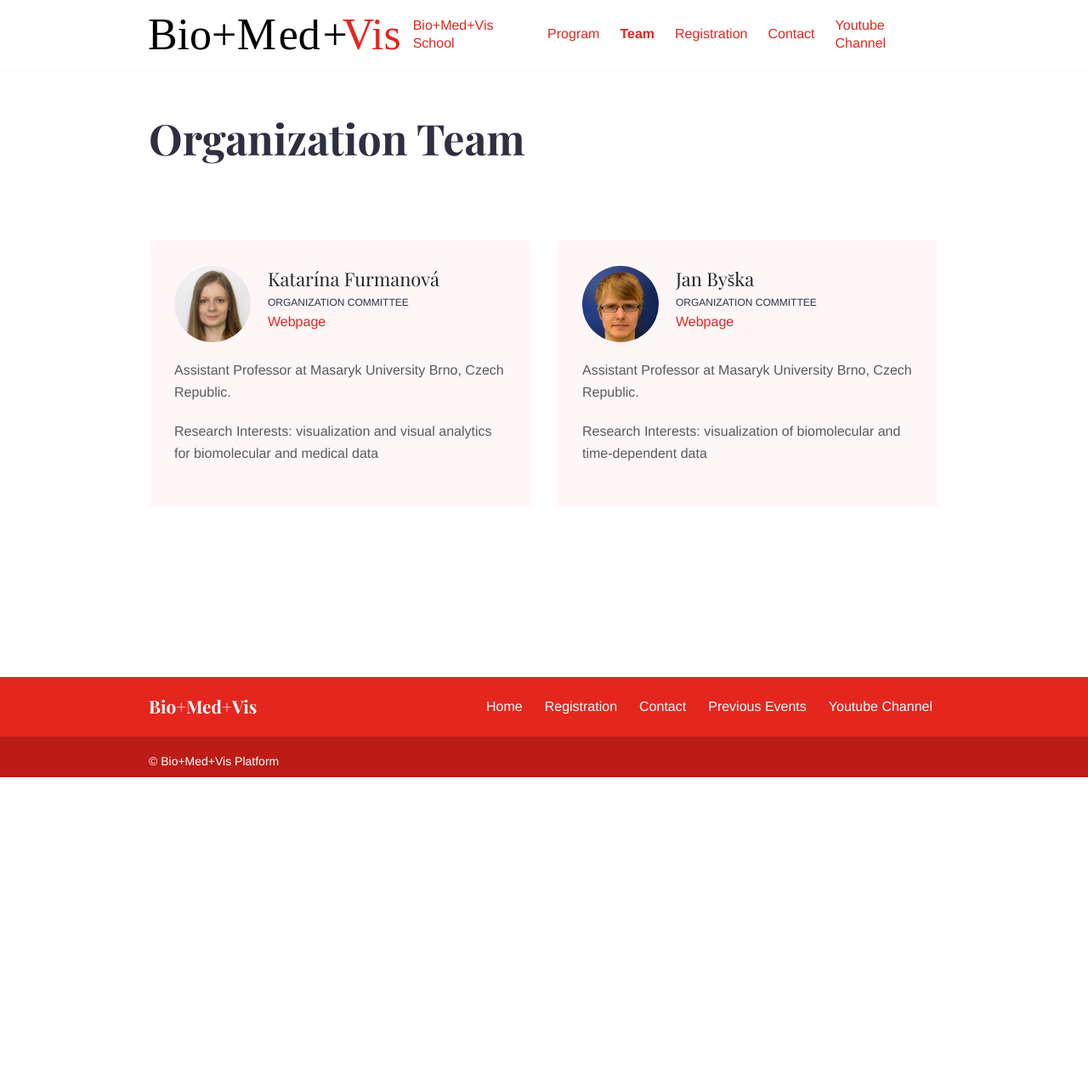
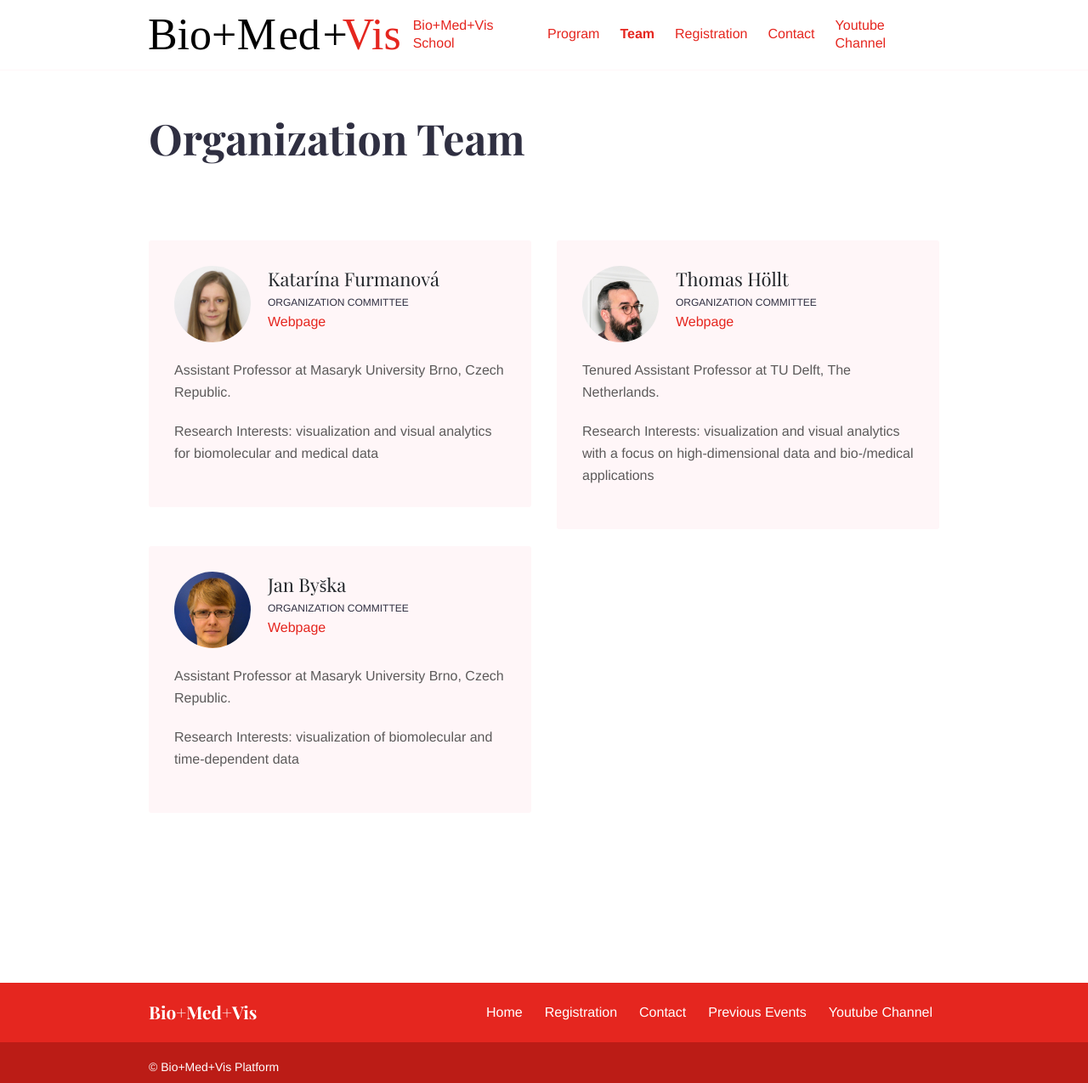
Before and after one commit to biomedvis/2025, a Jekyll site: the page built from team.md, in a window 1280 px wide. Shown: the whole page at 85% size. Built offline with Jekyll 4.4.1, drawn with Linux system fonts in a browser that asks for light colours; before the commit the page ends 915 px from its top, so only the background shows below that.

Commit message:
add thomas to team

```diff
--- /dev/null
+++ b/_team/thomas-hollt.md
@@ -0,0 +1,15 @@
+---
+title: "Thomas Höllt"
+date: 2025-09-25
+draft: false
+image: "images/team/thomas-hollt.jpg"
+jobtitle: "Organization Committee"
+weburl: "https://www.thomashollt.com/"
+weight: 2
+layout: team
+promoted: true
+---
+
+Tenured Assistant Professor at TU Delft, The Netherlands.
+
+Research Interests: visualization and visual analytics with a focus on high-dimensional data and bio-/medical applications
```
Also changed, not shown: index.md (+1 -1 lines), images/team/thomas-hollt.jpg (added).
